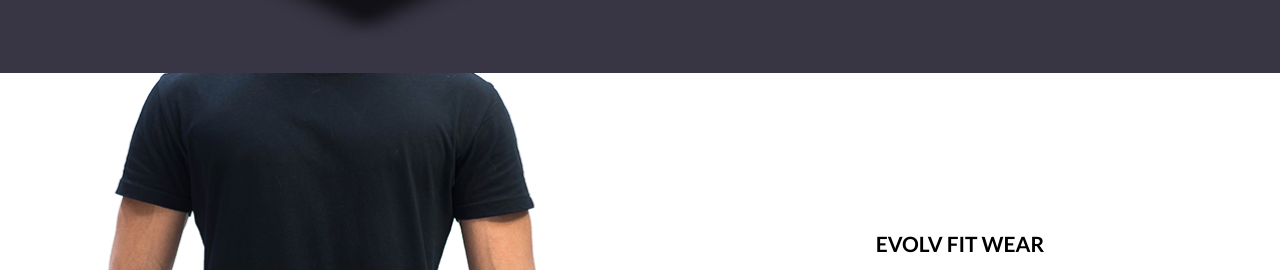
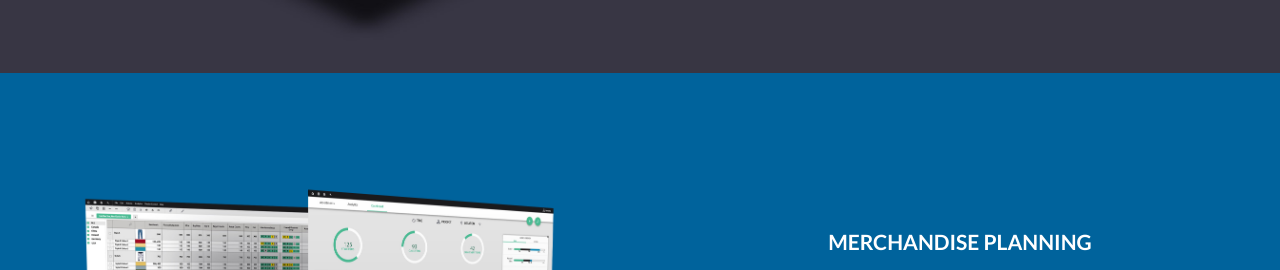
Before and after one commit to vskalkat/vskalkat.github.io, a website: page index.html in a window 1280 px wide. Shown: the part 1177-1447 px from the top of the page. Drawn offline with nearby package versions, Linux system fonts and the light colour scheme.

Commit message:
hide project 2 from index.html

```diff
--- a/index.html
+++ b/index.html
@@ -72,7 +72,7 @@
                   </div>
               </div>
 
-              <div class="row portfolio-row" style="height:500px; background-color:white;" href="#portfolioModal2">
+              <div class="row portfolio-row" style="height:500px; background-color:white; display:none;" href="#portfolioModal2">
                   <div class="col-sm-6 portfolio-item page-item2">
                   </div>
                   <div class="col-sm-6 portfolio-item" style="display: table; height: 500px; overflow: hidden;">
```
